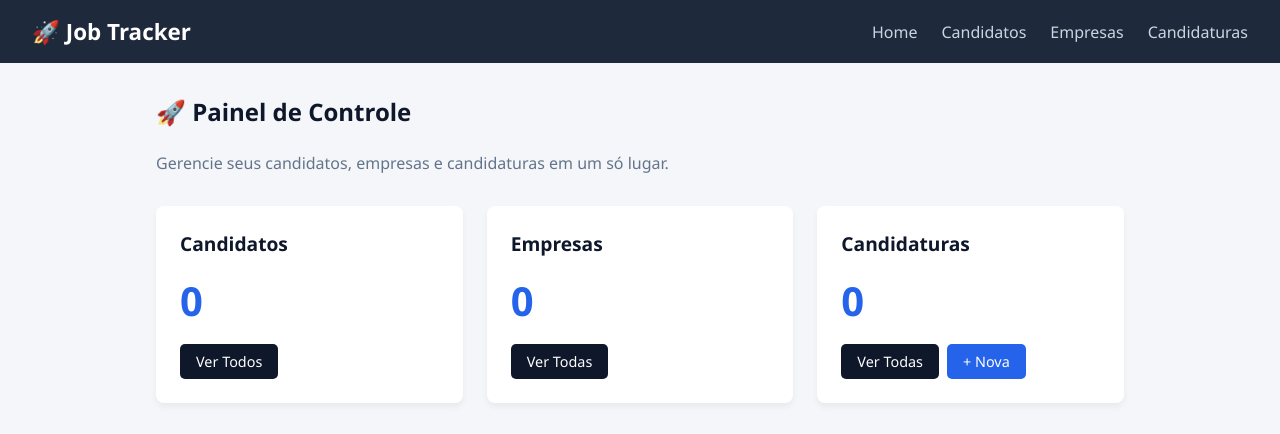
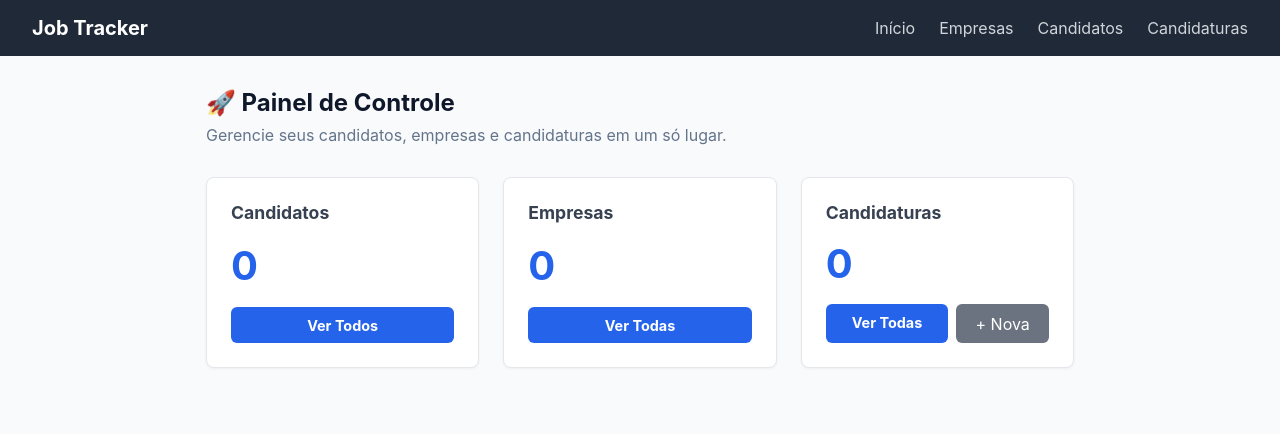
Before and after one commit to carolresolve/job-application-tracker, a Flask app: page / in a window 1280 px wide. Shown: the top 434 px of the page. Run offline with Flask 3, Linux system fonts and the light colour scheme; data that the repository does not hold is empty.

Commit message:
Ajusta rotas de candidatos, layout do dashboard e corrige carregamento do CSS global

```diff
--- a/app.py
+++ b/app.py
@@ -112,5 +112,33 @@ def cadastrar_empresa():
 
     return render_template("nova_empresa.html", setores=SETORES)
 
+@app.route("/candidatos")
+def listar_candidatos():
+    banco = conectar_banco()
+    candidatos = list(banco["candidatos"].find())
+    return render_template("candidatos.html", candidatos=candidatos)
+
+@app.route("/candidatos/novo", methods=["GET", "POST"])
+def cadastrar_candidato():
+    if request.method == "POST":
+        nome = request.form.get("nome", "").strip()
+        email = request.form.get("email", "").strip()
+        telefone = request.form.get("telefone", "").strip()
+        area = request.form.get("area", "").strip()
+
+        if nome and email:
+            banco = conectar_banco()
+            banco["candidatos"].insert_one({
+                "nome": nome,
+                "email": email,
+                "telefone": telefone,
+                "area": area
+            })
+            return redirect(url_for("listar_candidatos"))
+
+    return render_template("novo_candidato.html")
+
+
+
 if __name__ == "__main__":
     app.run(debug=True, port=5001)
--- a/static/style.css
+++ b/static/css/style.css
@@ -3,44 +3,12 @@
     margin: 0;
     padding: 0;
     box-sizing: border-box;
-    font-family: 'Segoe UI', Tahoma, Geneva, Verdana, sans-serif;
+    font-family: -apple-system, BlinkMacSystemFont, "Segoe UI", Roboto, Helvetica, Arial, sans-serif;
 }
 
 body {
-    background-color: #f4f6f9;
-    color: #333;
-}
-
-/* Menu Superior (Navbar) */
-.navbar {
-    background-color: #1e293b;
-    padding: 1rem 2rem;
-    display: flex;
-    justify-content: space-between;
-    align-items: center;
-}
-
-.navbar .logo {
-    color: #fff;
-    font-size: 1.4rem;
-    font-weight: bold;
-    text-decoration: none;
-}
-
-.navbar ul {
-    list-style: none;
-    display: flex;
-    gap: 1.5rem;
-}
-
-.navbar a {
-    color: #cbd5e1;
-    text-decoration: none;
-    font-weight: 500;
-}
-
-.navbar a:hover {
-    color: #fff;
+    background-color: #f9fafb;
+    color: #1f2937;
 }
 
 /* Conteúdo Principal */
@@ -51,7 +19,6 @@ body {
 }
 
 h2 {
-    margin-bottom: 1.5rem;
     color: #0f172a;
 }
 
@@ -65,54 +32,6 @@ h2 {
     margin-top: 0.5rem;
 }
 
-/* Container de Cards do Dashboard */
-.cards-container {
-    display: flex;
-    gap: 1.5rem;
-    flex-wrap: wrap;
-}
-
-.card {
-    background: #fff;
-    padding: 1.5rem;
-    border-radius: 8px;
-    box-shadow: 0 4px 6px rgba(0, 0, 0, 0.05);
-    flex: 1;
-    min-width: 250px;
-    display: flex;
-    flex-direction: column;
-    justify-content: space-between;
-}
-
-.card h3 {
-    color: #0f172a;
-    font-size: 1.2rem;
-}
-
-.card .numero {
-    font-size: 2.5rem;
-    font-weight: bold;
-    color: #2563eb;
-    margin: 1rem 0;
-}
-
-/* Botões do sistema */
-.btn {
-    display: inline-block;
-    background-color: #0f172a;
-    color: #fff;
-    padding: 8px 16px;
-    border-radius: 5px;
-    text-decoration: none;
-    font-size: 0.9rem;
-    font-weight: 500;
-    transition: background-color 0.2s;
-}
-
-.btn:hover {
-    background-color: #1e293b;
-}
-
 /* Layout & Ações */
 .header-action {
     display: flex;
@@ -123,6 +42,38 @@ h2 {
 
 .header-action h2 {
     margin: 0;
+}
+
+/* Dashboard Cards */
+.dashboard-grid {
+    display: grid;
+    grid-template-columns: repeat(auto-fit, minmax(250px, 1fr));
+    gap: 1.5rem;
+}
+
+.card {
+    background: white;
+    padding: 1.5rem;
+    border-radius: 8px;
+    border: 1px solid #e5e7eb;
+    box-shadow: 0 1px 3px rgba(0,0,0,0.05);
+    display: flex;
+    flex-direction: column;
+    justify-content: space-between;
+}
+
+.card h3 {
+    margin: 0 0 0.5rem 0;
+    color: #374151;
+    font-size: 1.1rem;
+}
+
+.card-number {
+    font-size: 2.5rem;
+    font-weight: bold;
+    color: #2563eb;
+    display: block;
+    margin: 0.5rem 0 1rem 0;
 }
 
 /* Botões */
@@ -139,6 +90,10 @@ h2 {
     display: inline-block;
 }
 
+.btn-primary:hover {
+    background-color: #1d4ed8;
+}
+
 .btn-secondary {
     background-color: #6b7280;
     color: white;
@@ -146,6 +101,10 @@ h2 {
     padding: 0.6rem 1.2rem;
     border-radius: 6px;
     display: inline-block;
+}
+
+.btn-secondary:hover {
+    background-color: #4b5563;
 }
 
 /* Tabelas */
--- a/templates/base.html
+++ b/templates/base.html
@@ -2,25 +2,42 @@
 <html lang="pt">
   <head>
     <meta charset="UTF-8" />
-    <meta name="viewport" content="width=device-width, initial-scale=1.0" />
     <title>Job Tracker</title>
-    <!-- O Flask busca arquivos CSS na pasta static -->
     <link
       rel="stylesheet"
-      href="{{ url_for('static', filename='style.css') }}"
+      href="{{ url_for('static', filename='css/style.css') }}?v=1.2"
     />
   </head>
   <body>
-    <nav class="navbar">
-      <a href="/" class="logo">🚀 Job Tracker</a>
-      <ul>
-        <li><a href="/">Home</a></li>
-        <li><a href="/candidatos">Candidatos</a></li>
-        <li><a href="/empresas">Empresas</a></li>
-        <li><a href="/candidaturas">Candidaturas</a></li>
-      </ul>
-    </nav>
+    <header
+      style="
+        background: #1f2937;
+        color: white;
+        padding: 1rem 2rem;
+        display: flex;
+        justify-content: space-between;
+        align-items: center;
+      "
+    >
+      <h1 style="margin: 0; font-size: 1.25rem">
+        <a href="/" style="color: white; text-decoration: none">Job Tracker</a>
+      </h1>
+      <nav style="display: flex; gap: 1.5rem">
+        <a href="/" style="color: #d1d5db; text-decoration: none">Início</a>
+        <a href="/empresas" style="color: #d1d5db; text-decoration: none"
+          >Empresas</a
+        >
+        <a href="/candidatos" style="color: #d1d5db; text-decoration: none"
+          >Candidatos</a
+        >
+        <a href="/candidaturas" style="color: #d1d5db; text-decoration: none"
+          >Candidaturas</a
+        >
+      </nav>
+    </header>
 
-    <div class="container">{% block content %}{% endblock %}</div>
+    <main style="max-width: 900px; margin: 2rem auto; padding: 0 1rem">
+      {% block content %}{% endblock %}
+    </main>
   </body>
 </html>
--- a/templates/index.html
+++ b/templates/index.html
@@ -1,34 +1,30 @@
-{% extends "base.html" %} {% block content %}
+{% extends 'base.html' %}
+
+{% block content %}
 <div class="boas-vindas">
     <h2>🚀 Painel de Controle</h2>
     <p>Gerencie seus candidatos, empresas e candidaturas em um só lugar.</p>
 </div>
 
-<div class="cards-container">
+<div class="dashboard-grid">
     <div class="card">
         <h3>Candidatos</h3>
-    <p class="numero">{{ total_candidatos }}</p>
-    <div class="acoes">
-      <a href="/candidatos" class="btn">Ver Todos</a>
-    </div>
+        <span class="card-number">{{ total_candidatos }}</span>
+        <a href="/candidatos" class="btn-primary" style="text-align: center;">Ver Todos</a>
     </div>
 
     <div class="card">
         <h3>Empresas</h3>
-    <p class="numero">{{ total_empresas }}</p>
-    <div class="acoes">
-      <a href="/empresas" class="btn">Ver Todas</a>
-    </div>
+        <span class="card-number">{{ total_empresas }}</span>
+        <a href="/empresas" class="btn-primary" style="text-align: center;">Ver Todas</a>
     </div>
 
     <div class="card">
         <h3>Candidaturas</h3>
-    <div class="numero">{{ total_candidaturas }}</div>
-    <div style="display: flex; gap: 0.5rem">
-      <a href="/candidaturas" class="btn">Ver Todas</a>
-      <a href="/candidaturas/nova" class="btn" style="background-color: #2563eb"
-        >+ Nova</a
-      >
+        <span class="card-number">{{ total_candidaturas }}</span>
+        <div style="display: flex; gap: 0.5rem;">
+            <a href="/candidaturas" class="btn-primary" style="flex: 1; text-align: center;">Ver Todas</a>
+            <a href="/candidaturas/nova" class="btn-secondary" style="text-align: center;">+ Nova</a>
         </div>
     </div>
 </div>
```
Also changed, not shown: templates/candidatos.html (added, +35 -0 lines), templates/novo_candidato.html (added, +32 -0 lines). Lines whose indentation alone changed are shown as unchanged.
